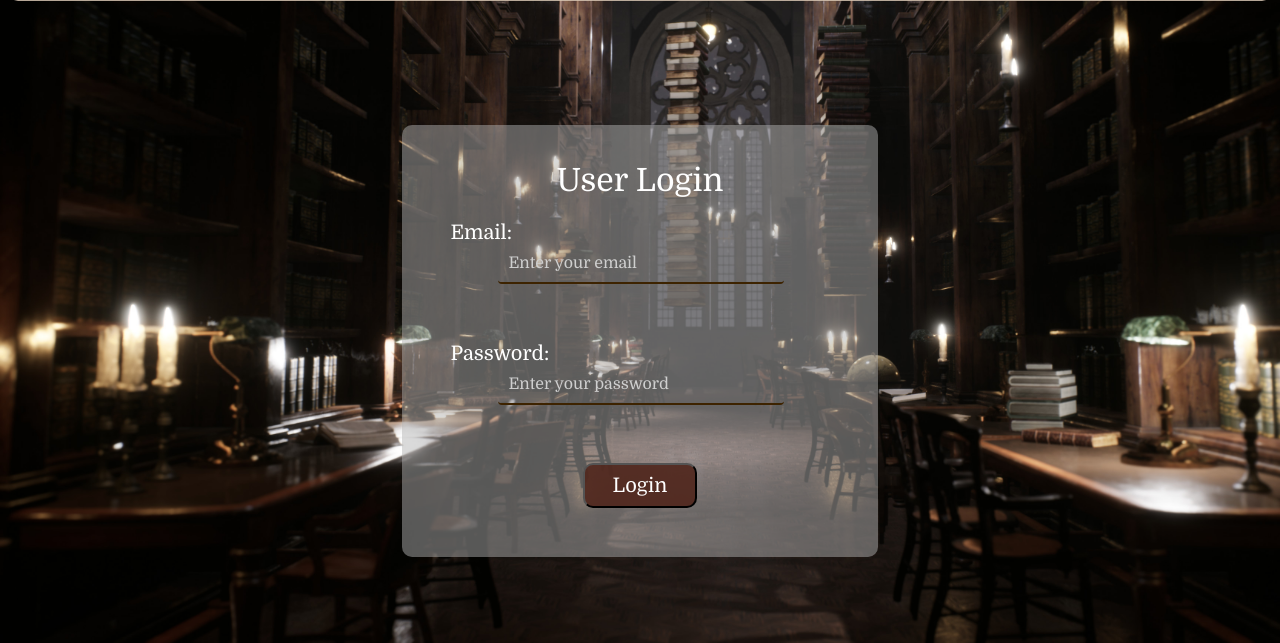
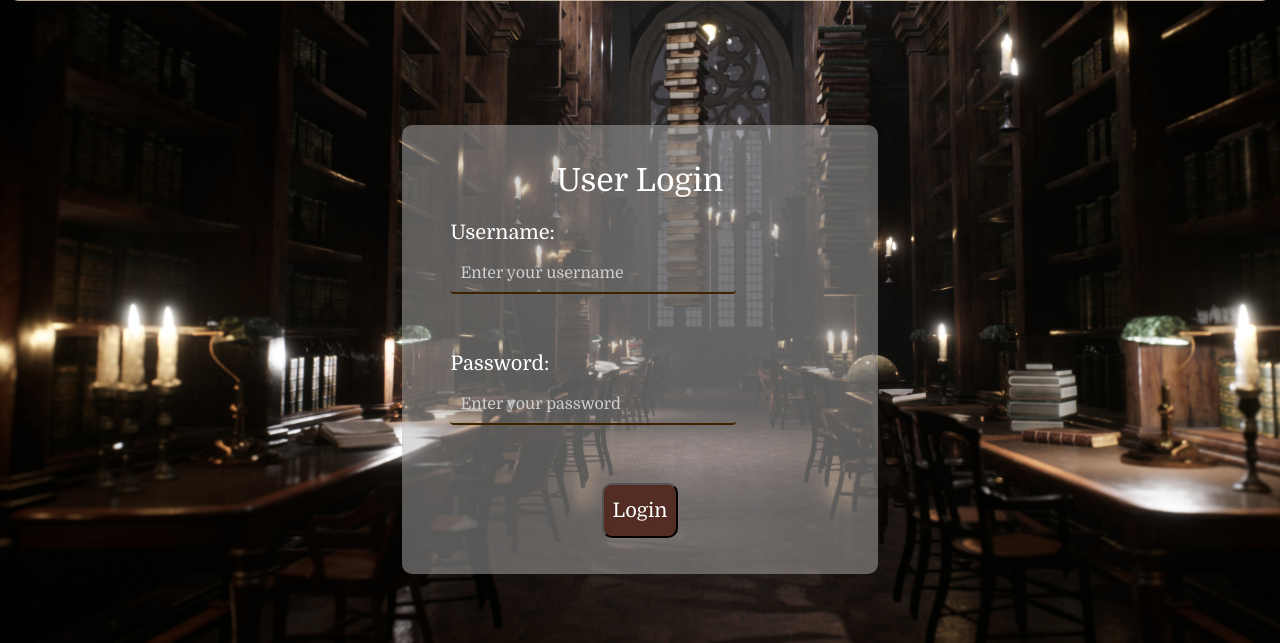
Before and after one commit to deryanurcaman/TheLibraryWebApplication, a PHP site: page /DatabasesProject-2021/login.php in a window 1280 px wide. Shown: the part 157-800 px from the top of the page. Run offline with PHP 8.4, Linux system fonts and the light colour scheme; some web fonts are replaced.

Commit message:
login fixed

```diff
--- a/frontend/login.css
+++ b/frontend/login.css
@@ -21,7 +21,7 @@ form {
     border-radius: 10px;
     background-color: rgba(180, 180, 180, 0.486);
     padding: 1em 3em;
-    height: 400px;
+    height: 100%;
 }
 
 #title {
@@ -41,8 +41,8 @@ button {
     margin-left: auto;
     margin-right: auto;
     background-color: rgba(82, 41, 31, 0.925);
-    width: 30%;
-    height: 45px;
+    width: 20%;
+    height: 55px;
     border-radius: 10px;
     transition-property: background-color;
     transition-duration: 1s;
@@ -61,7 +61,7 @@ button:hover {
     padding: 10px 10px;
     border-radius: 4px;
     font-size: 16px;
-    margin-left: 3em;
+    margin-top: 10px;
 }
 
 a {
--- a/frontend/login.php
+++ b/frontend/login.php
@@ -5,7 +5,7 @@
     <meta charset="UTF-8">
     <meta http-equiv="X-UA-Compatible" content="IE=edge">
     <meta name="viewport" content="width=device-width, initial-scale=1.0">
-    <link rel="stylesheet" href="login.css">
+    <link rel="stylesheet" href="login.css?v=<?php echo time(); ?>">
     <title>The Library</title>
 </head>
 
@@ -36,9 +36,9 @@
 
 
         <p id="text_input">
-            <label for="">Email:</label>
+            <label for="">Username:</label>
             <br>
-            <input type="email" name="item_name" placeholder="Enter your email" size="80" class="select" required>
+            <input type="text" name="item_name" placeholder="Enter your username" size="80" class="select" required>
         </p>
         <br>
         <p id="text_input">
```
